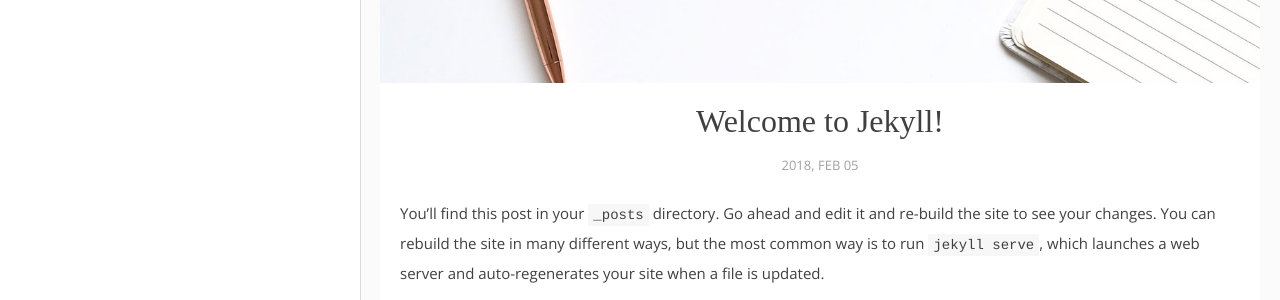
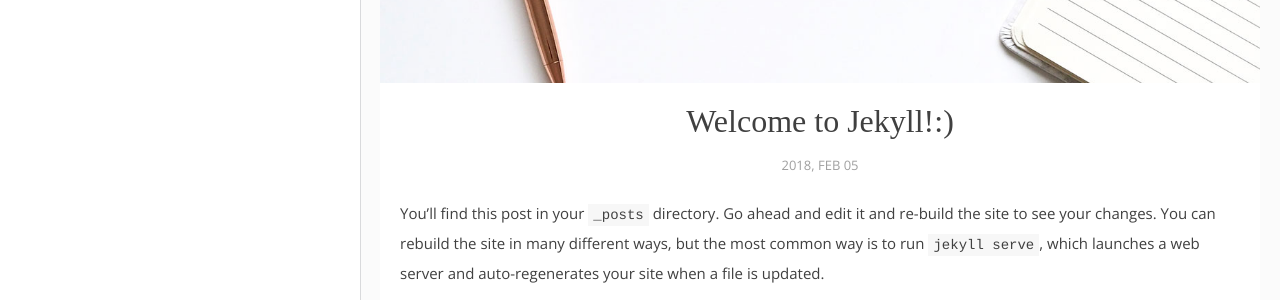
Before and after one commit to artemsheludko/flexton, a Jekyll site: the page built from _posts/2018-02-05-welcome-to-jekyll.markdown, in a window 1280 px wide and 900 px high. Shown: the part 430-730 px from the top of the window. Built offline with Jekyll 4.4.1, drawn with Linux system fonts in a browser that asks for light colours; some web fonts are replaced; comment, search, counter and statistics services are not loaded.

```diff
--- a/_posts/2018-02-05-welcome-to-jekyll.markdown
+++ b/_posts/2018-02-05-welcome-to-jekyll.markdown
@@ -1,6 +1,6 @@
 ---
 layout: post
-title: "Welcome to Jekyll!"
+title: "Welcome to Jekyll!:)"
 date: 2018-02-05 15:13:18 +0200
 image: 12.jpg
 tags: [jekyll, docs]
```
